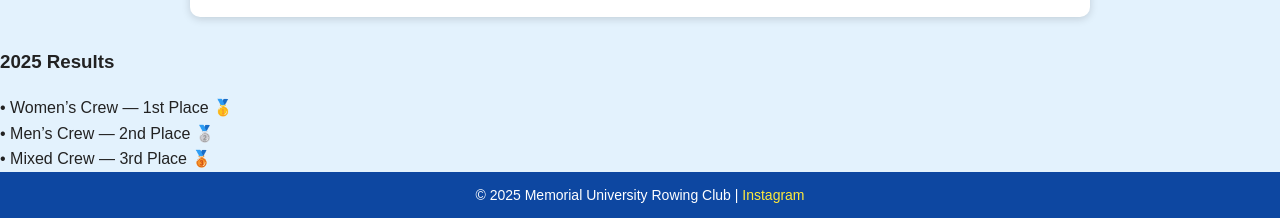
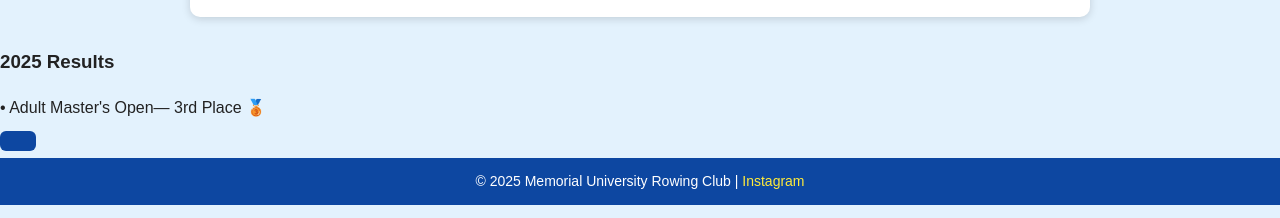
Before and after one commit to Sashwat-Sashi/Mun.Rowing.Team, a plain HTML site: page regatta.html in a window 1280 px wide. Shown: the part 633-851 px from the top of the page. Drawn offline with Linux system fonts and the light colour scheme.

Commit message:
Update regatta.html

```diff
--- a/regatta.html
+++ b/regatta.html
@@ -28,10 +28,10 @@
 
  <h3>2025 Results</h3>
     <p>
-      • Women’s Crew — 1st Place 🥇 <br>
-      • Men’s Crew — 2nd Place 🥈 <br>
-      • Mixed Crew — 3rd Place 🥉
+      • Adult Master's Open— 3rd Place 🥉 </br>
     </p>
+
+  <a class="btn" href="https://www.instagram.com/p/DM3KwJFxutJ/?igsh=cmtvcDVoNms4N243" target="_blank" rel="noopener noreferrer"></a>
   <footer>
     <p>&copy; 2025 Memorial University Rowing Club | <a href="https://www.instagram.com/munrowingclub/" target="_blank">Instagram</a></p>
   </footer>
```
